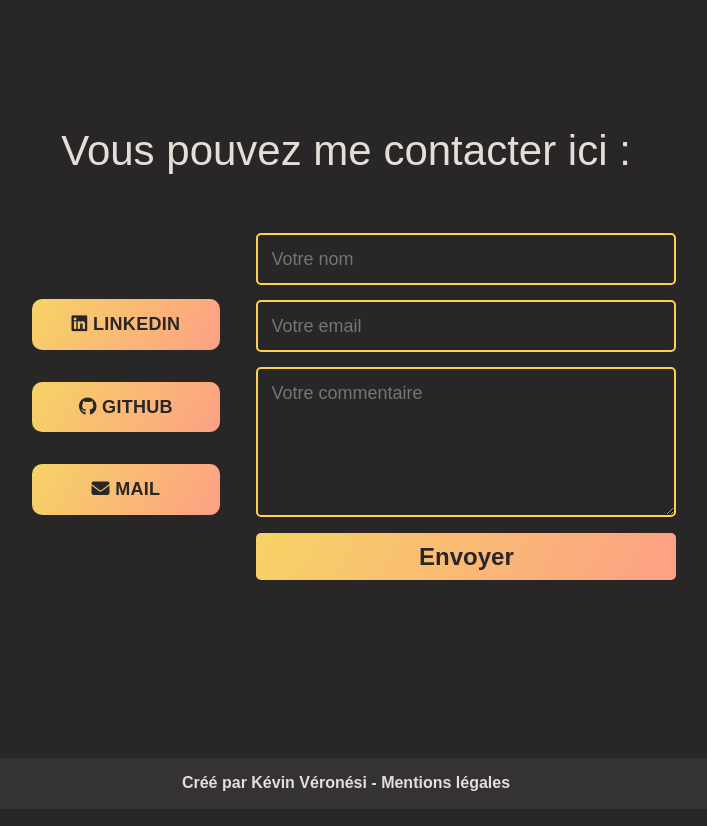
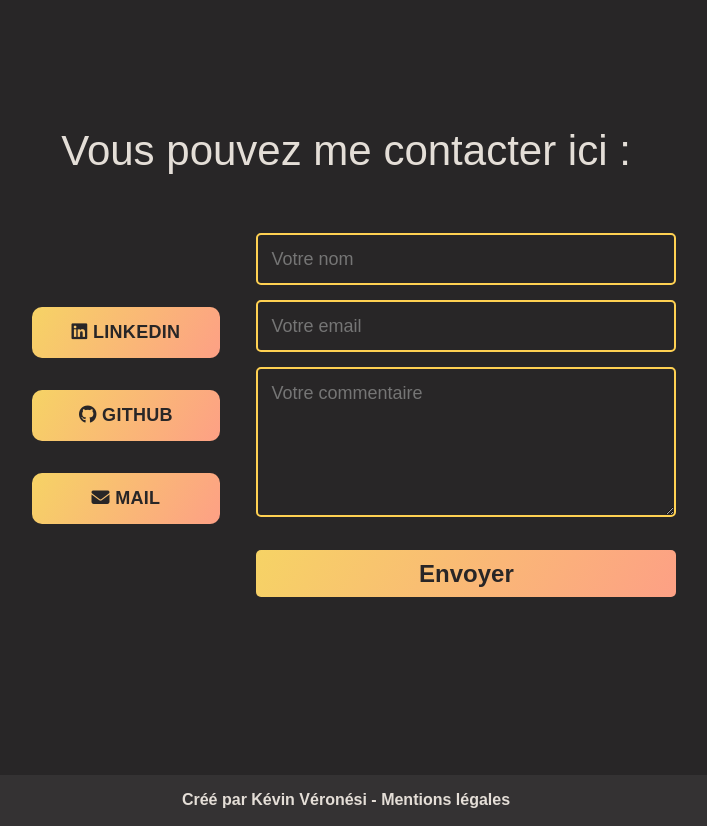
Before and after one commit to Drosscend/Portfolio-V1, a PHP site: page / in a window 1280 px wide. Shown: the part 3683-4509 px from the top of the page, without its empty margins (294-1001 px from the left). Before the commit the page ends 4474 px from the top, so only its background shows below. Run offline with PHP 8.4, Linux system fonts and the light colour scheme; some libraries are stand-ins or nearby versions.

Commit message:
update form

```diff
--- a/data/css/style.css
+++ b/data/css/style.css
@@ -345,6 +345,10 @@ nav .btn-mobile {
     border: 2px solid rgb(161, 117, 54);
 }
 
+#contact button {
+    margin-top: 13px;
+}
+
 #contact textarea {
     height: 150px;
     line-height: 150%;
```
